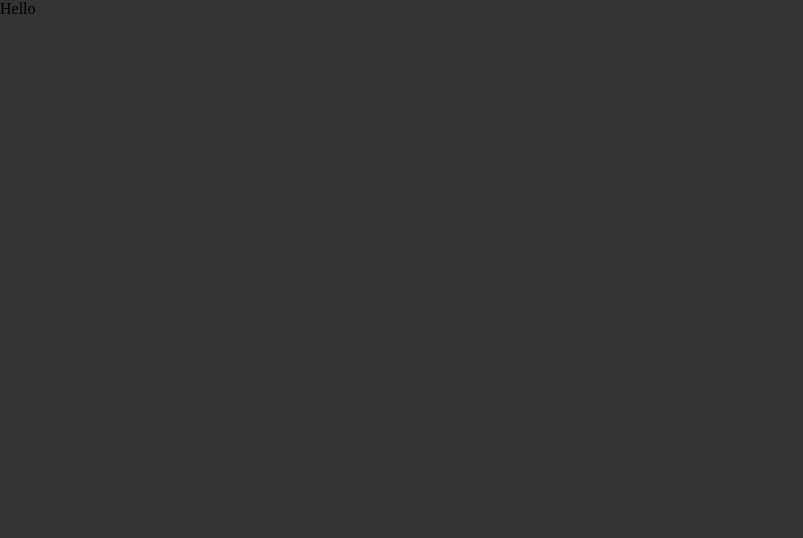
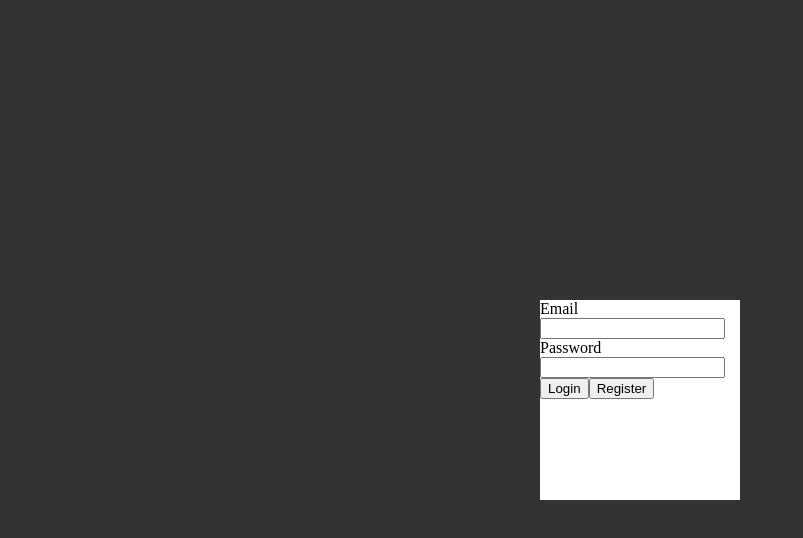
Before and after one commit to yazmnh87/TimePortal, a React (Create React App) app: page / in a window 1280 px wide. Shown: the top 538 px of the page, without its empty margins (0-803 px from the left). Built offline with nearby package versions, Linux system fonts and the light colour scheme.

Commit message:
login completed

```diff
--- a/package.json
+++ b/package.json
@@ -3,6 +3,7 @@
   "version": "0.1.0",
   "private": true,
   "dependencies": {
+    "firebase": "^7.0.0",
     "react": "^16.8.6",
     "react-dom": "^16.8.6",
     "react-router-dom": "^5.1.1",
--- a/src/App.js
+++ b/src/App.js
@@ -1,12 +1,29 @@
-import React, {useEffect} from 'react';
+import React, {useState,useEffect} from 'react';
 import {BrowserRouter as Router, Route, Switch} from 'react-router-dom'
+import firebase from 'firebase'
 import Login from './pages/Login'
 import Landing from './pages/Landing'
 import {StateProvider} from './context/context'
 
-function App() {
+function App(props) {
+
+const [authenticated, setAuthenticated] = useState(false)
+
+useEffect(()=> {
+  const firebaseConfig = {
+    apiKey: "AIzaSyCREO69IVvy9BT-6dt_dXHS-FTFnBQGxk4",
+    authDomain: "timetracker-8d078.firebaseapp.com",
+    databaseURL: "https://timetracker-8d078.firebaseio.com",
+    projectId: "timetracker-8d078",
+    storageBucket: "timetracker-8d078.appspot.com",
+    messagingSenderId: "562993249985",
+    appId: "1:562993249985:web:e666763a5a018582"
+  };
+
+  firebase.initializeApp(firebaseConfig)
 
 
+},[])
 
  const initialState = {
    modalVisible: false
--- a/src/components/Navbar.js
+++ b/src/components/Navbar.js
@@ -1,6 +1,8 @@
 import React from 'react'
 import style from 'styled-components'
 import {alternate} from '../styles/color'
+import firebase from 'firebase'
+
 
 export const NavbarStyled = style.div`
 padding: 0px;
@@ -29,11 +31,14 @@ const MenuContainer = style.div`
 const MenuItems = style.div`
 display: flex;
 align-self:flex-end;
-width: 250px;
+width: 300px;
 height: 100px;
 border: 1px solid black;
 `
-export const Navbar= () =>{
+
+export const Navbar = (props) =>{
+
+
     return <NavbarStyled>
             <Logo>
                 WildCard Dev
@@ -41,7 +46,8 @@ export const Navbar= () =>{
             <MenuItems>
             <div style={{alignSelf:'center', marginRight:'2%'}}><a style={{fontSize:22}}>Forms</a></div>
             <div style={{alignSelf:'center', marginRight:'2%'}}><a style={{fontSize:22}}>Account</a></div>
-            <div style={{alignSelf:'center'}}><a style={{fontSize:22}}>Support</a></div>
+            <div style={{alignSelf:'center', marginRight:'2%'}}><a style={{fontSize:22}}>Support</a></div>
+            <div style={{alignSelf:'center'}}><button style={{fontSize:22}} onClick={()=> firebase.auth().signOut().then(()=> props.history())}>Sign Out</button></div>
             </MenuItems>
     </NavbarStyled>
 }
--- a/src/pages/Landing.js
+++ b/src/pages/Landing.js
@@ -4,13 +4,14 @@ import {Navbar} from '../components/Navbar'
 import {Header} from '../components/Header'
 import {ProjectTable} from '../components/Table'
 import {Modal} from '../components/Modal'
+import { withRouter } from 'react-router-dom'
 
 
-const Landing = () => {
+const Landing = (props) => {
     return (
     <>
     <GlobalStyle/>
-    <Navbar/>
+    <Navbar history={()=> props.history.push('/')}/>
     <Header />
     <Modal />
     <ProjectTable/>
@@ -18,4 +19,4 @@ const Landing = () => {
     )
 }
 
-export default Landing;
+export default withRouter(Landing);
--- a/src/pages/Login.js
+++ b/src/pages/Login.js
@@ -1,26 +1,93 @@
-import React from 'react'
+import React, {useState} from 'react'
 import {GlobalStyle} from '../styles/GlobalStyle'
 import style from 'styled-components'
+import {scopeUser} from '../utils/scopeUser'
+import { withRouter } from 'react-router-dom'
+import firebase from 'firebase'
 
 export const Container = style.div`
+display: flex;
 height: 100vh;
 width: 100vw;
 padding: 0px;
 margin: 0px;
 background-color: #333;
+justify-content: center;
+align-items: center;
+`
+
+export const LoginContainer = style.div`
+height: 200px;
+width: 200px;
+background-color: #fff;
 `
 
 
-const Login = () => {
+const Login = (props) => {
+
+const [email, setEmail] = useState("")
+const [password, setPassword] = useState("")
+const [register, setRegister] = useState(false)
+const [error, setError] = useState("")
+
+const logUserData = () => {
+   const userInformation = {
+        role: "user"
+    }
+
+    const userRef = scopeUser("userInfo")
+    firebase.database().ref(userRef).set(userInformation).then(() => props.history.push('/landing') )
+}
+
+const registerUser = (email, password) => {
+if(email === "" && password === ""){
+    setError("Please enter email and password")
+} else if (email === ""){
+    setError("Please enter email")
+} else if (password === ""){
+    setError("Please enter password")
+} else firebase.auth().createUserWithEmailAndPassword(email, password).then(()=> logUserData() ).catch((err)=> setError(err))
+}
+
+const loginUser = (email, password) => {
+    if(email === "" && password === ""){
+        setError("Please enter email and password")
+    } else if (email === ""){
+        setError("Please enter email")
+    } else if (password === ""){
+        setError("Please enter password")
+    } else firebase.auth().signInWithEmailAndPassword(email, password).then(()=> props.history.push('/landing'))
+}
+
     return (
         <>
         <GlobalStyle/>
         <Container>
-        <div>Hello</div>
+        <LoginContainer>
+           {!register ?
+           <>
+            <label>Email</label>
+            <input value={email} onChange={e => setEmail(e.target.value)}/>
+            <label>Password</label>
+            <input value={password} onChange={e => setPassword(e.target.value)}/>
+        <button onClick={()=> loginUser(email,password)}>Login</button>
+        <button onClick={()=> setRegister(true)}>Register</button>
+        </>
+        :
+        <>
+        <label>Email</label>
+            <input name="email" value={email} onChange={e => setEmail(e.target.value)}/>
+            <label>Password</label>
+            <input name="password" value={password} onChange={e => setPassword(e.target.value)}/>
+        <button onClick={()=> registerUser(email,password)}>Register</button>
+        </>
+        }
+
+        </LoginContainer>
         </Container>
         </>
 
     )
 }
 
-export default Login;
+export default withRouter(Login);
--- /dev/null
+++ b/src/utils/scopeUser.js
@@ -0,0 +1,12 @@
+import  firebase from 'firebase'
+
+
+export const scopeUser = (ref) => {
+
+    const [user] = firebase.auth().currentUser.email.split(".")
+
+    const segments = [ref, user]
+
+    return  segments.join("/")
+
+}
```
Also changed, not shown: 1 other file (tests, documents, lock files or other folders).
